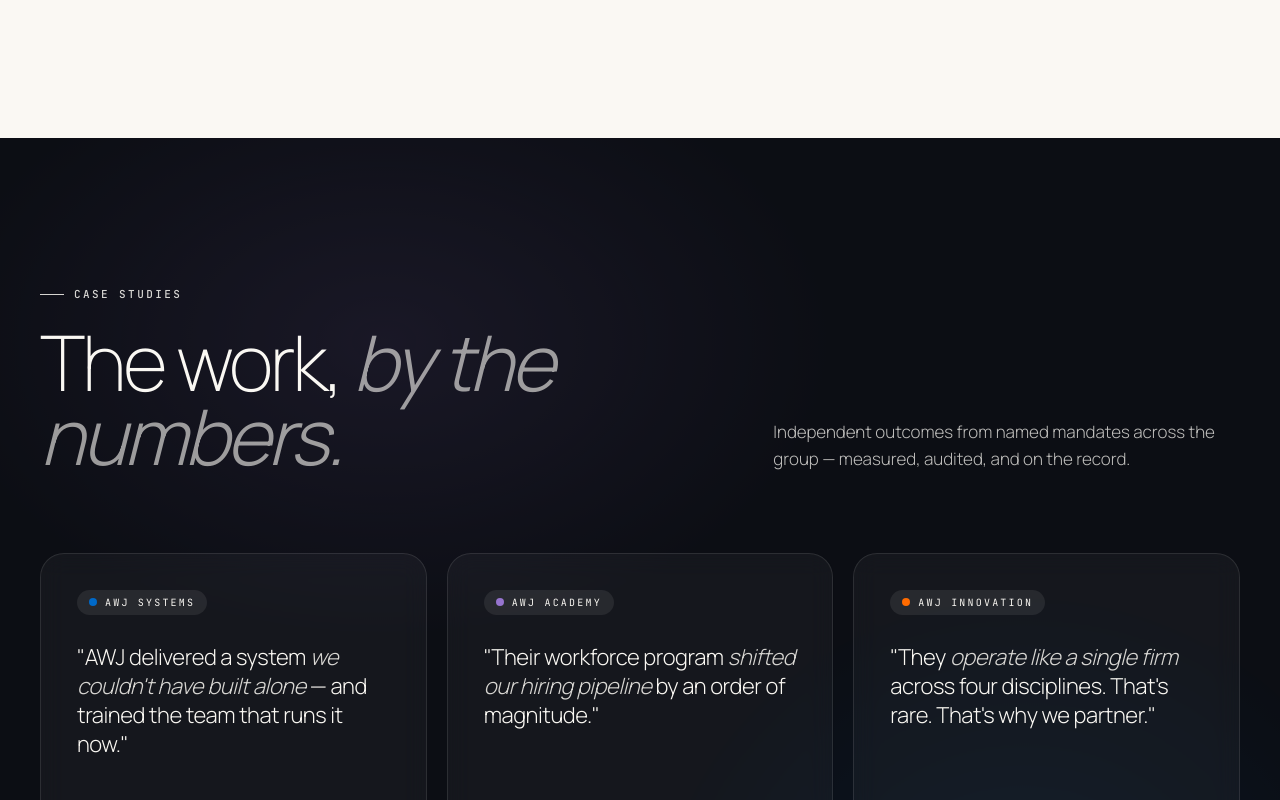
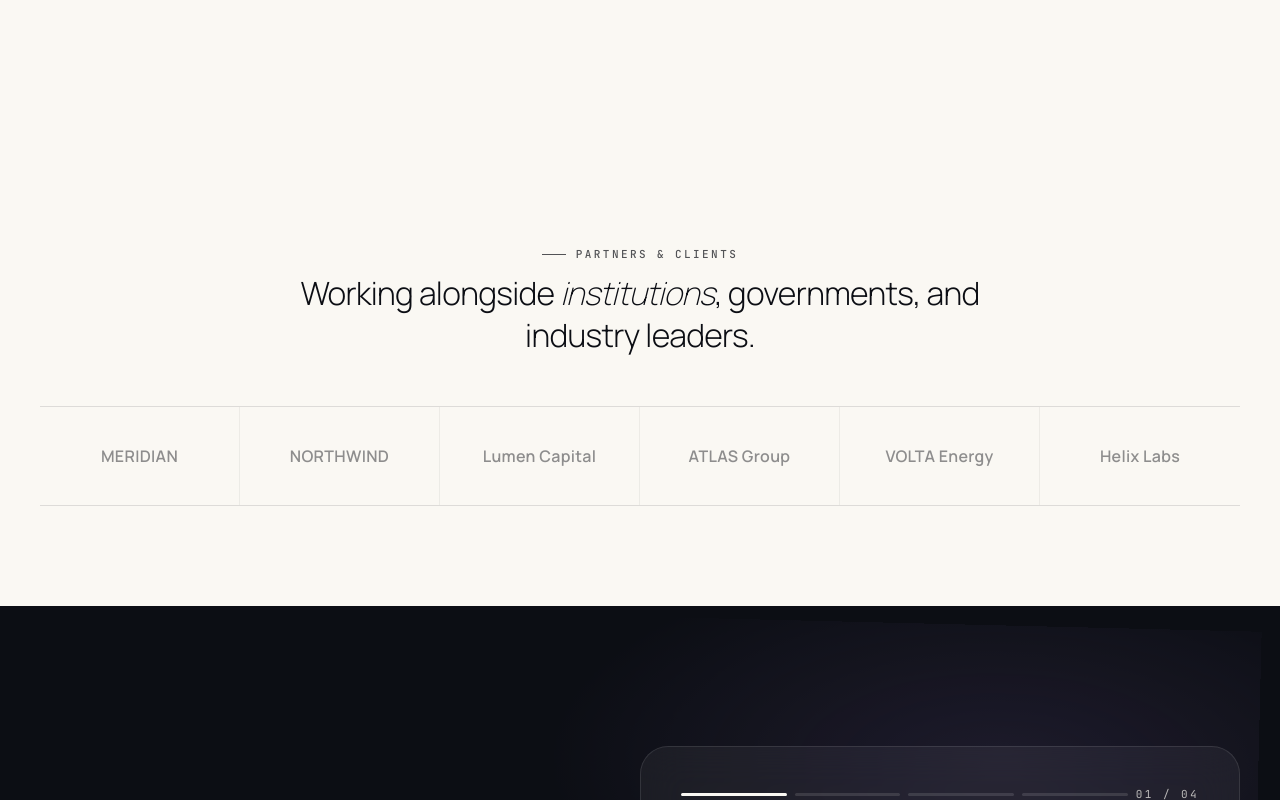
Before and after one commit to awjinnovation/website-of-awj, a React (Vite) app: page / in a window 1280 px wide. Shown: the part 5400-6200 px from the top of the page. Built offline with nearby package versions, Linux system fonts and the light colour scheme.

Commit message:
Hide Case studies (Success) section
Removed <Success /> from the landing render and dropped .success
from the auto-scroll stop list, so the page now flows
News -> Partners -> Contact.

src/sections/Success.tsx is kept in place for easy re-enable.

```diff
--- a/src/App.tsx
+++ b/src/App.tsx
@@ -9,7 +9,6 @@ import { PillarsStack } from './sections/PillarsStack';
 import { Services } from './sections/Services';
 import { Projects } from './sections/Projects';
 import { News } from './sections/News';
-import { Success } from './sections/Success';
 import { Partners } from './sections/Partners';
 import { Contact } from './sections/Contact';
 import { Footer } from './sections/Footer';
@@ -49,7 +48,6 @@ export const App = () => {
       <Services />
       <Projects />
       <News />
-      <Success />
       <Partners />
       <Contact />
       <Footer />
--- a/src/hooks/useAutoScroll.ts
+++ b/src/hooks/useAutoScroll.ts
@@ -7,7 +7,6 @@ const SECTION_SELECTORS = [
   '.services',
   '.projects',
   '.news',
-  '.success',
   '.partners',
   '.contact',
 ];
```
